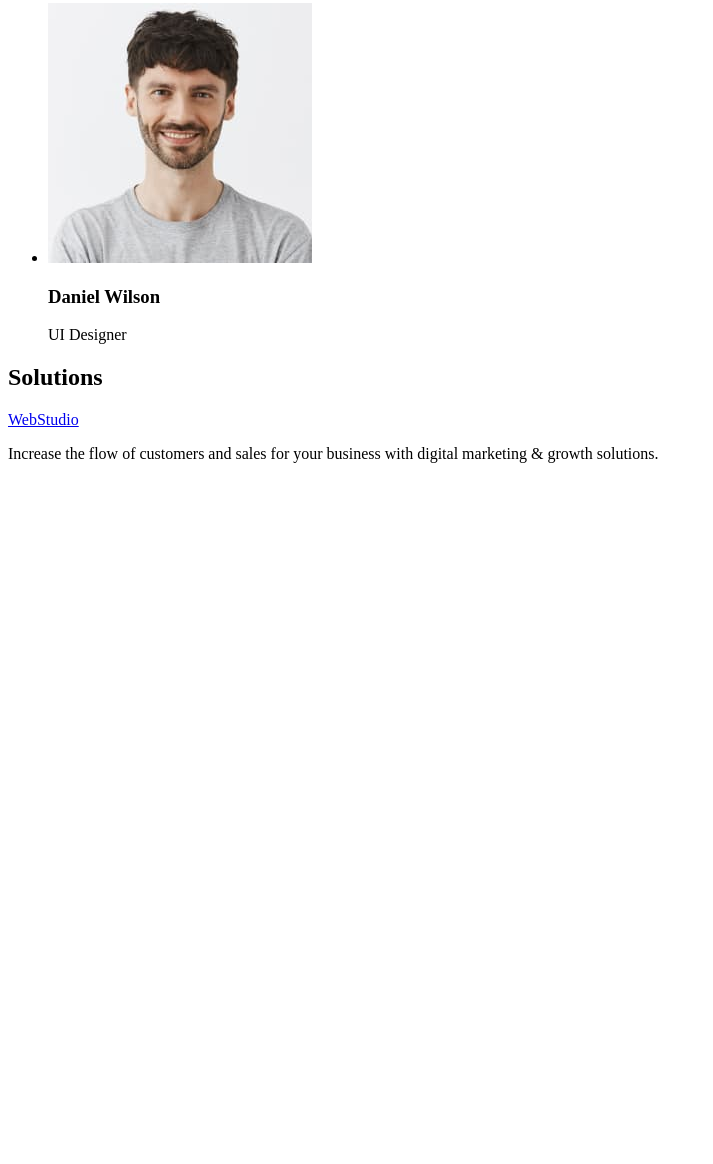
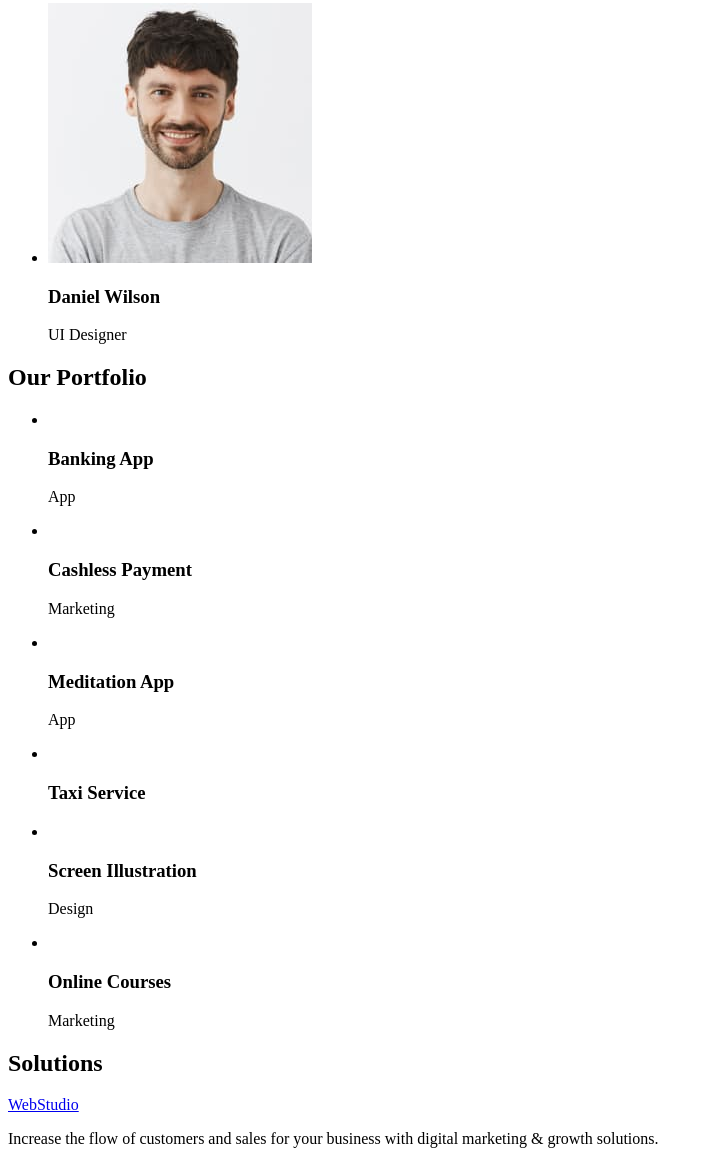
Before and after one commit to aperolka1/goit-markup-hw-02, a plain HTML site: page index.html in a window 1280 px wide. Shown: the part 1730-2894 px from the top of the page, without its empty margins (0-713 px from the left). Before the commit the page ends 2209 px from the top, so only its background shows below. Drawn offline with Linux system fonts and the light colour scheme.

Commit message:
Update index.html

```diff
--- a/index.html
+++ b/index.html
@@ -91,6 +91,42 @@
 
         </section>
      </main>
+     <!--Our Portfolio-->
+     <section>
+        <h2>Our Portfolio</h2>
+        <ul>
+            <li>
+                <img src="" alt="">
+                <h3>Banking App</h3>
+                <p>App</p>
+            </li>
+            <li>
+                <img src="" alt="">
+                <h3>Cashless Payment</h3>
+                <p>Marketing</p>
+            </li>
+            <li>
+                <img src="" alt="">
+                <h3>Meditation App</h3>
+                <p>App</p>
+            </li>
+            <li>
+                <img src="" alt="">
+                <h3>Taxi Service</h3>
+                <p><Marketing</p>
+            </li>
+            <li>
+                <img src="" alt="">
+                <h3>Screen Illustration</h3>
+                <p>Design</p>
+            </li>
+            <li>
+                <img src="" alt="">
+                <h3>Online Courses</h3>
+                <p>Marketing</p>
+            </li>
+        </ul>
+     </section>
      <!--FOOTER-->
     <footer>
         <h2>Solutions</h2><!--THEN I GONNA HIDE IT-->
```
